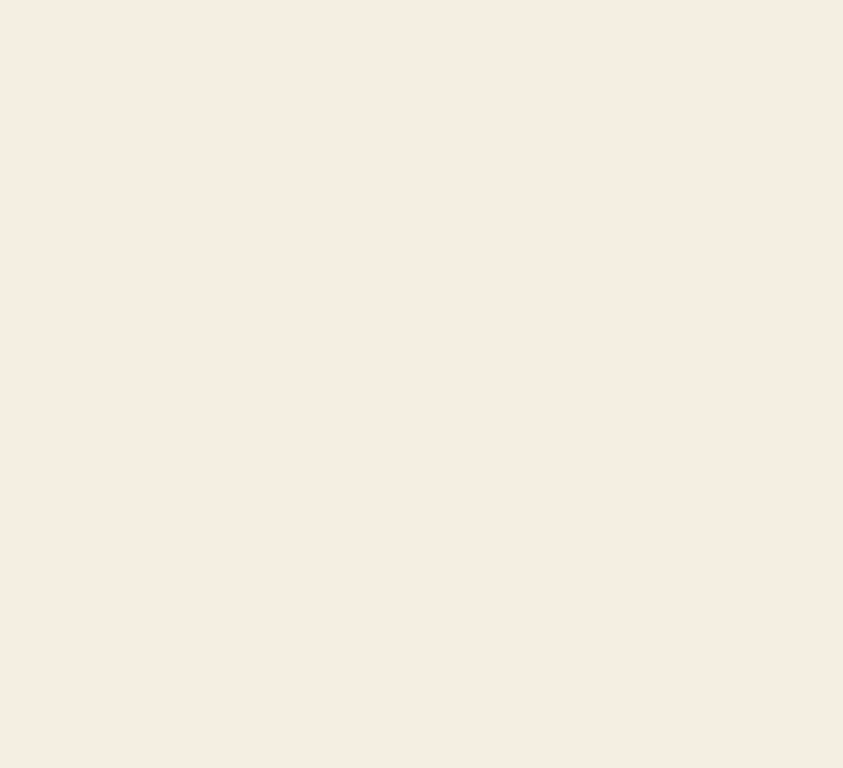
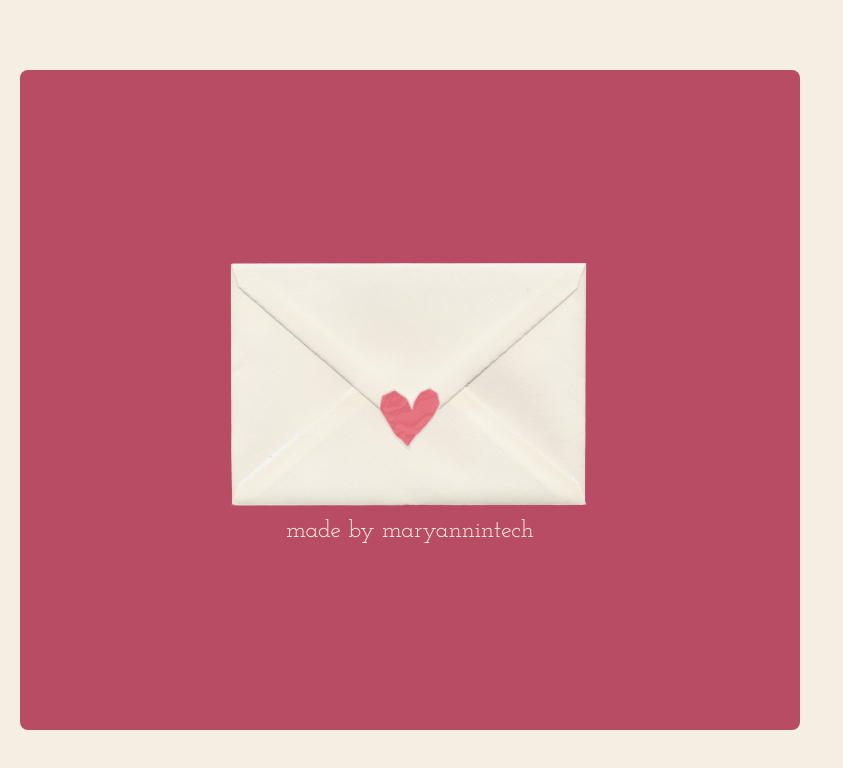
Before and after one commit to maryannintech/sincerely-me, a React (Vite) app: page / in a window 1280 px wide. Shown: the top 768 px of the page, without its empty margins (0-843 px from the left). Built offline with nearby package versions, Linux system fonts and the light colour scheme.

Commit message:
Implement code changes to enhance functionality and improve performance

```diff
--- a/src/index.css
+++ b/src/index.css
@@ -1,13 +1,15 @@
 @import "tailwindcss";
 
 * {
-   font-family: "Josefin Slab", serif;
-   background-color: var(--cream-color);
+  font-family: "Josefin Slab", serif;
+}
+
+body {
+  background-color: var(--cream-color);
 }
 
 :root {
-  --primary-color: #B84C65;
-  --cream-color: #F4EFE2;
-  --light-pink: #CC7676;
-
+  --primary-color: #b84c65;
+  --cream-color: #f4efe2;
+  --light-pink: #cc7676;
 }
--- a/src/pages/SignIn.jsx
+++ b/src/pages/SignIn.jsx
@@ -1,4 +1,23 @@
 export function SignIn() {
   document.title = "Sign In - Sincerely, Me";
-  return <div></div>;
+  return (
+    <div className="flex flex-wrap">
+      <div>
+        <div className="sm:w-200 h-screen flex flex-col justify-center">
+          <div className="bg-[var(--primary-color)] h-screen sm:h-165 sm:ml-5 flex flex-col justify-center items-center sm:rounded-lg">
+            <img
+              src="src\assets\images\envelope.png"
+              className="w-50 sm:w-sm"
+            ></img>
+            <p className="text-center sm:text-2xl text-[var(--cream-color)]">
+              made by{" "}
+              <a href="https://github.com/maryannintech" target="_blank">
+                maryannintech
+              </a>
+            </p>
+          </div>
+        </div>
+      </div>
+    </div>
+  );
 }
```
Also changed, not shown: src/assets/images/envelope.png (added).
